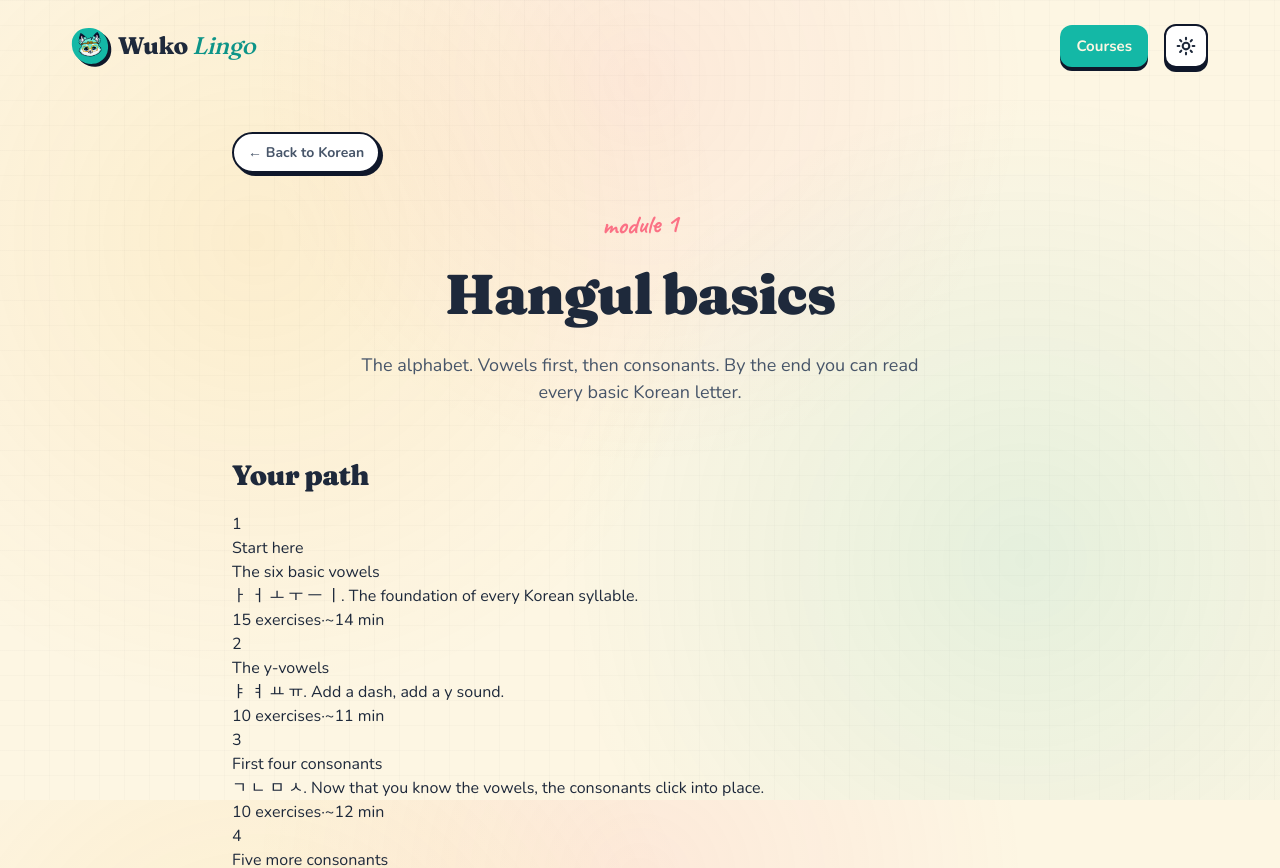
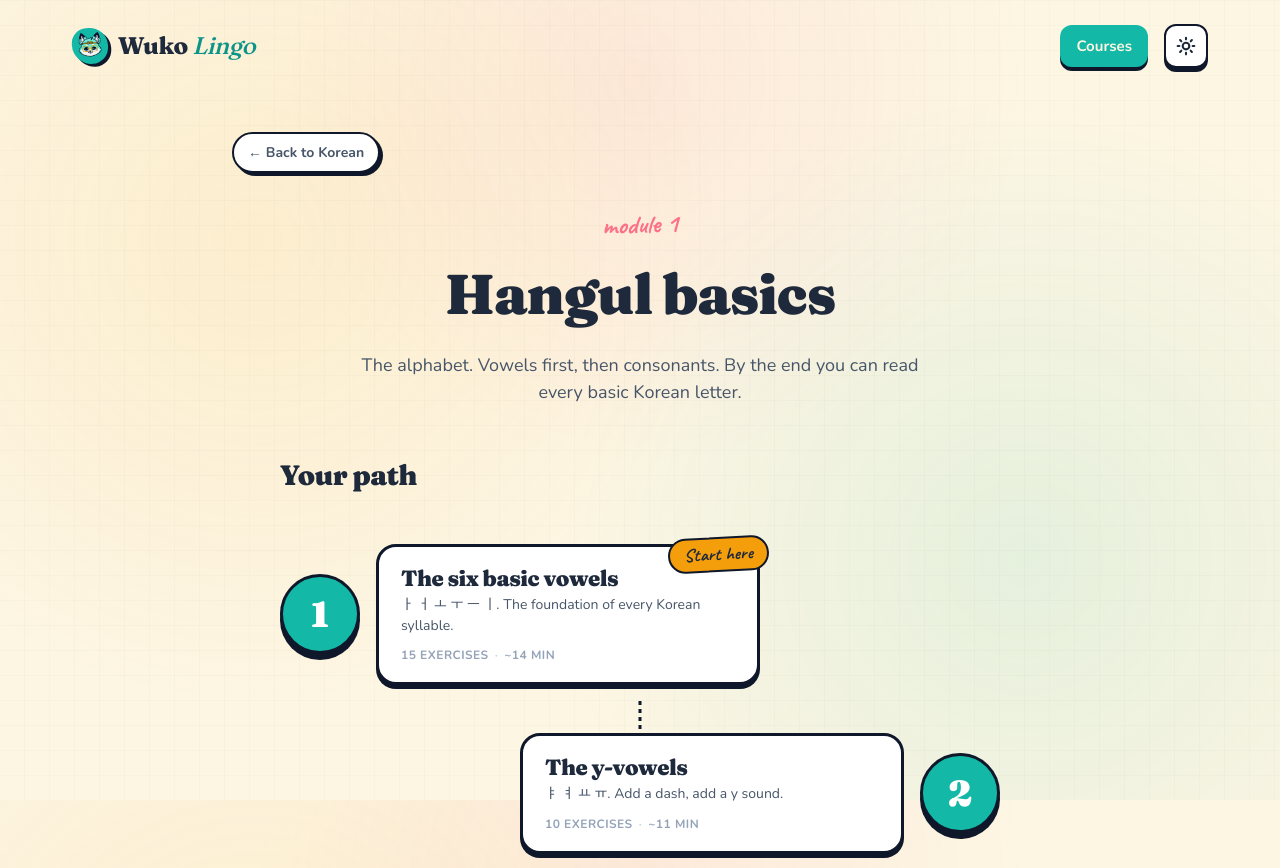
Before and after one commit to MytrucNguyen/wuko-lingo, a Next.js app: page /kr/hangul-basics in a window 1280 px wide. Shown: the top 868 px of the page. Built offline with nearby package versions, Linux system fonts and the light colour scheme.

Commit message:
style: lesson path with chunky circles, dashed connectors, sticker badge

```diff
--- a/app/globals.css
+++ b/app/globals.css
@@ -2774,3 +2774,215 @@ html, body {
 .exit-modal-actions .btn {
   justify-content: center;
 }
+
+/* === Lesson Path: zigzag journey visualization === */
+.lesson-path {
+  margin-top: 40px;
+  max-width: 720px;
+  margin-left: auto;
+  margin-right: auto;
+}
+
+.lesson-path .section-title-left {
+  margin-bottom: 32px;
+}
+
+.path-list {
+  list-style: none;
+  padding: 0;
+  margin: 0;
+  position: relative;
+}
+
+.path-node {
+  position: relative;
+  display: flex;
+  align-items: stretch;
+  margin-bottom: 16px;
+  padding: 16px 0;
+}
+
+.path-node-left {
+  justify-content: flex-start;
+}
+
+.path-node-right {
+  justify-content: flex-end;
+}
+
+/* Dashed connector line — vertical segment between nodes */
+.path-connector {
+  position: absolute;
+  top: -16px;
+  left: 50%;
+  transform: translateX(-50%);
+  width: 3px;
+  height: 32px;
+  background-image: linear-gradient(to bottom, var(--border) 50%, transparent 50%);
+  background-size: 3px 8px;
+  background-repeat: repeat-y;
+  z-index: 0;
+}
+
+/* The clickable link wrapping the whole node */
+.path-link {
+  display: flex;
+  align-items: center;
+  gap: 16px;
+  text-decoration: none;
+  color: inherit;
+  width: 100%;
+  max-width: 480px;
+  position: relative;
+  z-index: 1;
+  transition: transform 0.18s cubic-bezier(0.34, 1.56, 0.64, 1);
+}
+
+.path-node-right .path-link {
+  flex-direction: row-reverse;
+}
+
+.path-link:hover {
+  transform: translateY(-3px);
+}
+
+.path-link:active {
+  transform: translateY(1px);
+}
+
+/* The big circle with the lesson number */
+.path-circle {
+  flex-shrink: 0;
+  width: 80px;
+  height: 80px;
+  border-radius: 50%;
+  background: var(--teal);
+  border: 3px solid var(--border);
+  box-shadow: 0 6px 0 var(--shadow);
+  display: flex;
+  align-items: center;
+  justify-content: center;
+  transition: all 0.18s cubic-bezier(0.34, 1.56, 0.64, 1);
+}
+
+[data-theme="dark"] .path-circle {
+  border-color: var(--teal);
+}
+
+.path-link:hover .path-circle {
+  transform: rotate(-4deg) scale(1.04);
+  box-shadow: 0 8px 0 var(--shadow);
+}
+
+.path-num {
+  font-family: var(--font-fraunces), serif;
+  font-size: 36px;
+  font-weight: 900;
+  color: white;
+  line-height: 1;
+}
+
+[data-theme="light"] .path-num { color: white; }
+[data-theme="dark"] .path-num { color: var(--bg); }
+
+/* The card body next to the circle */
+.path-card {
+  flex: 1;
+  background: var(--surface);
+  border: 3px solid var(--border);
+  border-radius: 20px;
+  padding: 18px 22px;
+  box-shadow: 0 4px 0 var(--shadow);
+  transition: all 0.18s cubic-bezier(0.34, 1.56, 0.64, 1);
+  position: relative;
+}
+
+.path-link:hover .path-card {
+  box-shadow: 0 6px 0 var(--shadow);
+}
+
+.path-badge {
+  position: absolute;
+  top: -10px;
+  right: -12px;
+  background: var(--gold);
+  color: var(--ink);
+  font-family: var(--font-caveat), cursive;
+  font-size: 18px;
+  font-weight: 700;
+  padding: 2px 14px;
+  border-radius: 100px;
+  border: 2px solid var(--border);
+  transform: rotate(-3deg);
+  letter-spacing: 0.01em;
+}
+
+.path-node-right .path-badge {
+  right: auto;
+  left: 20px;
+  transform: rotate(3deg);
+}
+
+.path-title {
+  font-family: var(--font-fraunces), serif;
+  font-size: 22px;
+  font-weight: 900;
+  color: var(--ink);
+  letter-spacing: -0.02em;
+  margin-bottom: 4px;
+  line-height: 1.2;
+}
+
+.path-blurb {
+  font-size: 14px;
+  font-weight: 500;
+  color: var(--ink-soft);
+  line-height: 1.45;
+  margin-bottom: 10px;
+}
+
+.path-meta {
+  display: flex;
+  align-items: center;
+  gap: 6px;
+  font-size: 12px;
+  font-weight: 700;
+  color: var(--ink-muted);
+  text-transform: uppercase;
+  letter-spacing: 0.04em;
+}
+
+.path-meta-dot {
+  opacity: 0.5;
+}
+
+/* Reduced motion: kill all spring animations */
+@media (prefers-reduced-motion: reduce) {
+  .path-link,
+  .path-circle,
+  .path-card {
+    transition: none;
+  }
+  .path-link:hover {
+    transform: none;
+  }
+  .path-link:hover .path-circle {
+    transform: none;
+  }
+}
+
+/* Mobile: tighten layout, keep zigzag visual but smaller */
+@media (max-width: 640px) {
+  .path-node { margin-bottom: 12px; padding: 12px 0; }
+  .path-circle { width: 64px; height: 64px; }
+  .path-num { font-size: 28px; }
+  .path-card { padding: 14px 16px; border-radius: 16px; }
+  .path-title { font-size: 18px; }
+  .path-blurb { font-size: 13px; margin-bottom: 8px; }
+  .path-link { gap: 12px; }
+  .path-connector { height: 24px; top: -12px; }
+}
+
+/* Hide the old lessons-list styles (we replaced them with the path) */
+.lessons-section,
+.lessons-list { display: none; }
```
